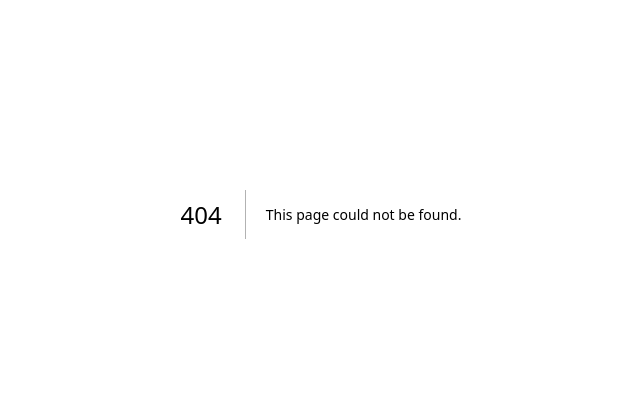
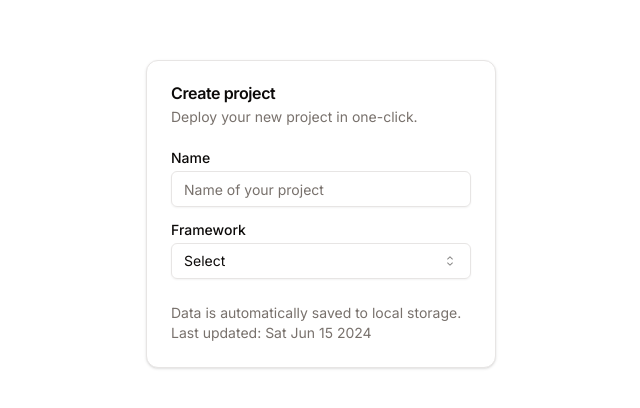
Before and after one commit to nicnocquee/playground.nico.fyi, a Next.js app: page /local-storage in a window 1280 px wide. Before the commit this address had no page. Shown: the part 186-594 px from the top of the page, without its empty margins (319-959 px from the left). Built offline with nearby package versions, Linux system fonts and the light colour scheme.

Commit message:
Add `LocalStorageDemo` component and `LocalStoragePage` for managing projects with local storage support and UI elements

```diff
--- /dev/null
+++ b/app/local-storage/page.client.tsx
@@ -0,0 +1,233 @@
+"use client";
+
+import {
+  ChangeEvent,
+  useCallback,
+  useState,
+  useSyncExternalStore,
+} from "react";
+import {
+  Card,
+  CardContent,
+  CardDescription,
+  CardFooter,
+  CardHeader,
+  CardTitle,
+} from "@/components/ui/card";
+import { Input } from "@/components/ui/input";
+import { Label } from "@/components/ui/label";
+import {
+  Select,
+  SelectContent,
+  SelectItem,
+  SelectTrigger,
+  SelectValue,
+} from "@/components/ui/select";
+
+export const LocalStorageDemo = () => {
+  const [data, setData] = useLocalStorageThatWithoutUseState("data", {
+    name: "",
+    project: "",
+    updatedAt: new Date(),
+  });
+
+  return (
+    <div>
+      <Card className="w-[350px]">
+        <CardHeader>
+          <CardTitle>Create project</CardTitle>
+          <CardDescription>
+            Deploy your new project in one-click.
+          </CardDescription>
+        </CardHeader>
+        <CardContent>
+          <div className="grid w-full items-center gap-4">
+            <div className="flex flex-col space-y-1.5">
+              <Label htmlFor="name">Name</Label>
+              <Input
+                id="name"
+                placeholder="Name of your project"
+                defaultValue={data.name}
+                onChange={(event: ChangeEvent<HTMLInputElement>) => {
+                  setData({
+                    ...data,
+                    name: event.target.value,
+                    updatedAt: new Date(),
+                  });
+                }}
+              />
+            </div>
+            <div className="flex flex-col space-y-1.5">
+              <Label htmlFor="framework">Framework</Label>
+              <Select
+                value={data.project}
+                onValueChange={(value) => {
+                  setData({ ...data, project: value, updatedAt: new Date() });
+                }}
+              >
+                <SelectTrigger id="framework">
+                  <SelectValue placeholder="Select" />
+                </SelectTrigger>
+                <SelectContent position="popper">
+                  <SelectItem value="next">Next.js</SelectItem>
+                  <SelectItem value="sveltekit">SvelteKit</SelectItem>
+                  <SelectItem value="astro">Astro</SelectItem>
+                  <SelectItem value="nuxt">Nuxt.js</SelectItem>
+                </SelectContent>
+              </Select>
+            </div>
+          </div>
+        </CardContent>
+        <CardFooter className="flex flex-col [&_*]:w-full text-sm text-muted-foreground">
+          <p>Data is automatically saved to local storage.</p>
+          <p>Last updated: {data.updatedAt.toDateString()}</p>
+        </CardFooter>
+      </Card>
+    </div>
+  );
+};
+
+const useLocalStorageThatDoesntRerenderOnChange = <T,>(
+  key: string,
+  initialValue: T
+) => {
+  const stringFromLocalStorage = useSyncExternalStore(
+    (onChange) => {
+      window.addEventListener("storage", onChange);
+      return () => {
+        window.removeEventListener("storage", onChange);
+      };
+    },
+    () => {
+      const data = localStorage.getItem(key);
+      return data;
+    },
+    () => (initialValue ? JSON.stringify(initialValue) : null)
+  );
+
+  const setData = useCallback(
+    (value: T) => {
+      localStorage.setItem(key, JSON.stringify(value));
+    },
+    [key]
+  );
+
+  const data = stringFromLocalStorage
+    ? (JSON.parse(stringFromLocalStorage, (_key, value) => {
+        if (!isNaN(Date.parse(value))) {
+          return new Date(value);
+        } else {
+          return value;
+        }
+      }) as T)
+    : initialValue;
+
+  return [data, setData] as const;
+};
+
+const useLocalStorageThatWithoutUseState = <T,>(
+  key: string,
+  initialValue: T
+) => {
+  const stringFromLocalStorage = useSyncExternalStore(
+    (onChange) => {
+      const onStorageEvent = (e: Event) => {
+        const customEvent = e as CustomEvent;
+        if (customEvent.detail.key === key) {
+          onChange();
+        }
+      };
+      window.addEventListener(
+        "local-storage-change",
+        onStorageEvent as EventListener
+      );
+      return () => {
+        window.removeEventListener(
+          "local-storage-change",
+          onStorageEvent as EventListener
+        );
+      };
+    },
+    () => {
+      const data = localStorage.getItem(key);
+      return data;
+    },
+    () => (initialValue ? JSON.stringify(initialValue) : null)
+  );
+
+  const setData = useCallback(
+    (value: T) => {
+      localStorage.setItem(key, JSON.stringify(value));
+      window.dispatchEvent(
+        new CustomEvent("local-storage-change", { detail: { key } })
+      );
+    },
+    [key]
+  );
+
+  const data = stringFromLocalStorage
+    ? (JSON.parse(stringFromLocalStorage, (_key, value) => {
+        if (!isNaN(Date.parse(value))) {
+          return new Date(value);
+        } else {
+          return value;
+        }
+      }) as T)
+    : initialValue;
+
+  return [data, setData] as const;
+};
+
+const useLocalStorage = <T,>(key: string, initialValue: T) => {
+  const [internalState, setInternalState] = useState<T>(() => {
+    const data = localStorage.getItem(key);
+    return data
+      ? (JSON.parse(data, (_key, value) => {
+          if (!isNaN(Date.parse(value))) {
+            return new Date(value);
+          } else {
+            return value;
+          }
+        }) as T)
+      : initialValue;
+  });
+
+  const stringFromLocalStorage = useSyncExternalStore(
+    (onChange) => {
+      const listener = (event: StorageEvent) => {
+        if (event.key === key) {
+          onChange();
+        }
+      };
+      window.addEventListener("storage", listener);
+      return () => {
+        window.removeEventListener("storage", listener);
+      };
+    },
+    () => {
+      const data = localStorage.getItem(key);
+      return data;
+    },
+    () => (initialValue ? JSON.stringify(initialValue) : null)
+  );
+
+  const setData = useCallback(
+    (value: T) => {
+      localStorage.setItem(key, JSON.stringify(value));
+      setInternalState(value);
+    },
+    [key]
+  );
+
+  const data = stringFromLocalStorage
+    ? (JSON.parse(stringFromLocalStorage, (_key, value) => {
+        if (!isNaN(Date.parse(value))) {
+          return new Date(value);
+        } else {
+          return value;
+        }
+      }) as T)
+    : internalState;
+
+  return [data, setData] as const;
+};
--- /dev/null
+++ b/app/local-storage/page.tsx
@@ -0,0 +1,9 @@
+import { LocalStorageDemo } from "./page.client";
+
+export default function LocalStoragePage() {
+  return (
+    <div className="flex flex-col items-center justify-center h-screen w-screen">
+      <LocalStorageDemo />
+    </div>
+  );
+}
```
